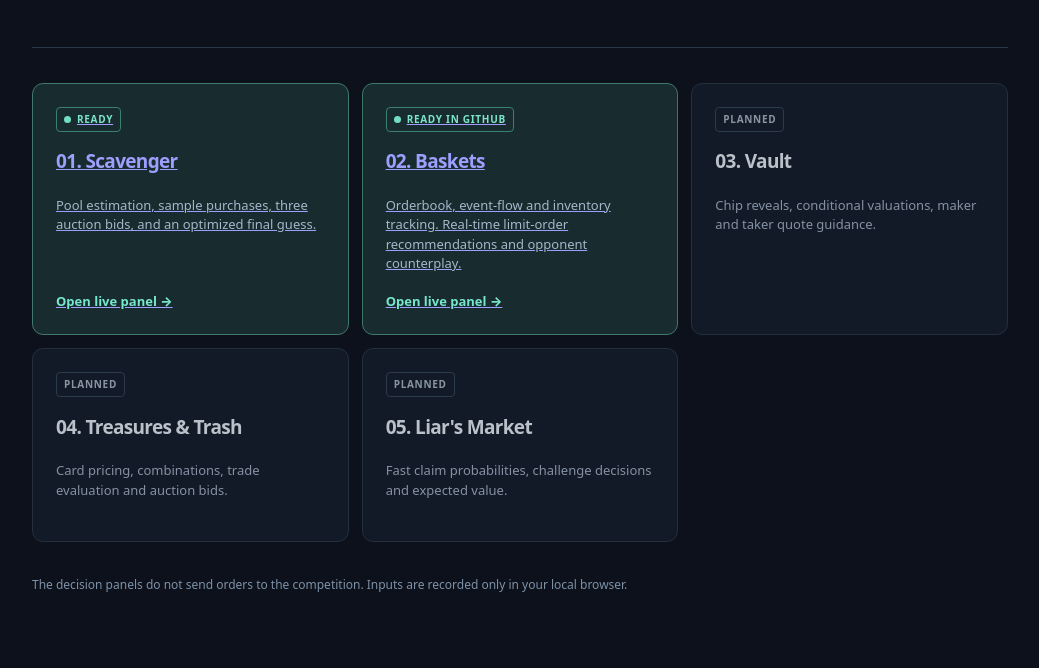
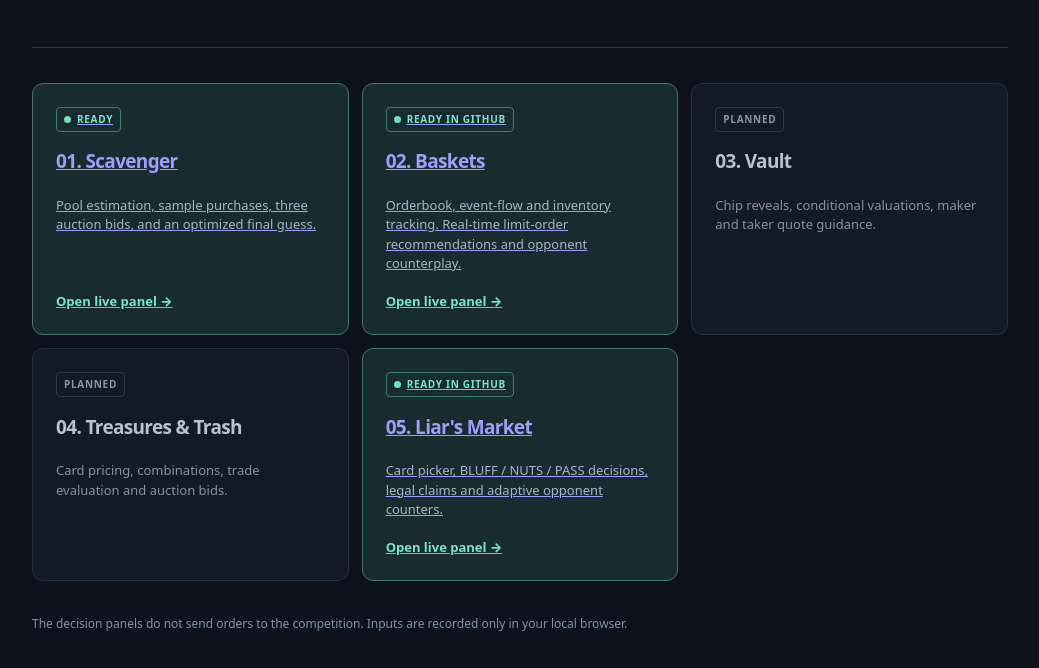
Before and after one commit to ABCPeter123/HRT-Game, a browser extension: page index.html in a window 1280 px wide. Shown: the part 186-854 px from the top of the page, without its empty margins (120-1159 px from the left). Before the commit the page ends 815 px from the top, so only its background shows below. Drawn offline with Linux system fonts and the light colour scheme.

Commit message:
Expose Game 5 Liar's Market from competition dashboard

```diff
--- a/index.html
+++ b/index.html
@@ -10,5 +10,5 @@
 <a class="card live" href="./baskets/" aria-label="Open Baskets panel"><span class="tag"><span class="status"></span>READY IN GITHUB</span><h2>02. Baskets</h2><p>Orderbook, event-flow and inventory tracking. Real-time limit-order recommendations and opponent counterplay.</p><span class="link">Open live panel →</span></a>
 <div class="card disabled"><span class="tag">PLANNED</span><h2>03. Vault</h2><p>Chip reveals, conditional valuations, maker and taker quote guidance.</p></div>
 <div class="card disabled"><span class="tag">PLANNED</span><h2>04. Treasures &amp; Trash</h2><p>Card pricing, combinations, trade evaluation and auction bids.</p></div>
-<div class="card disabled"><span class="tag">PLANNED</span><h2>05. Liar's Market</h2><p>Fast claim probabilities, challenge decisions and expected value.</p></div>
+<a class="card live" href="./liars-market/" aria-label="Open Liar's Market panel"><span class="tag"><span class="status"></span>READY IN GITHUB</span><h2>05. Liar's Market</h2><p>Card picker, BLUFF / NUTS / PASS decisions, legal claims and adaptive opponent counters.</p><span class="link">Open live panel →</span></a>
 </div></main><footer>The decision panels do not send orders to the competition. Inputs are recorded only in your local browser.</footer></div><script>if("serviceWorker" in navigator && location.protocol.startsWith("http"))navigator.serviceWorker.register("./sw.js").catch(()=>{});</script></body></html>
```
